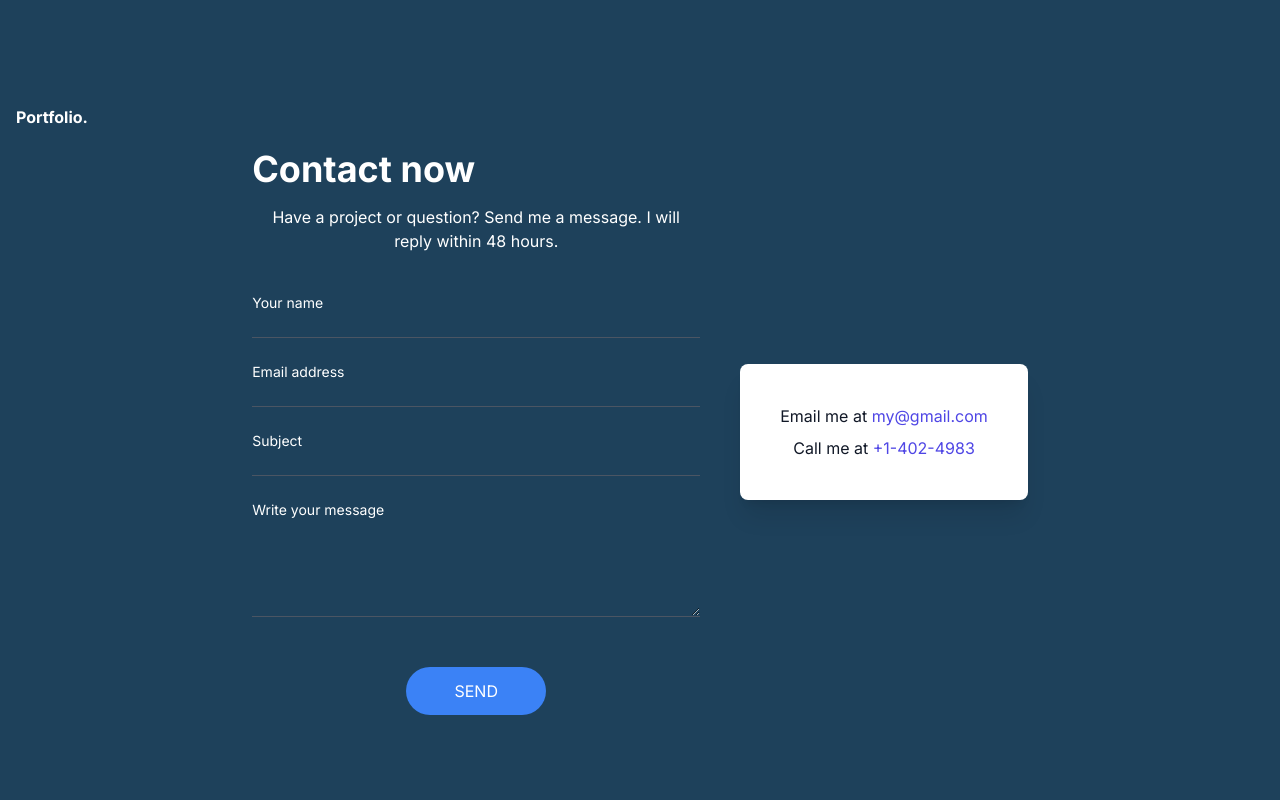
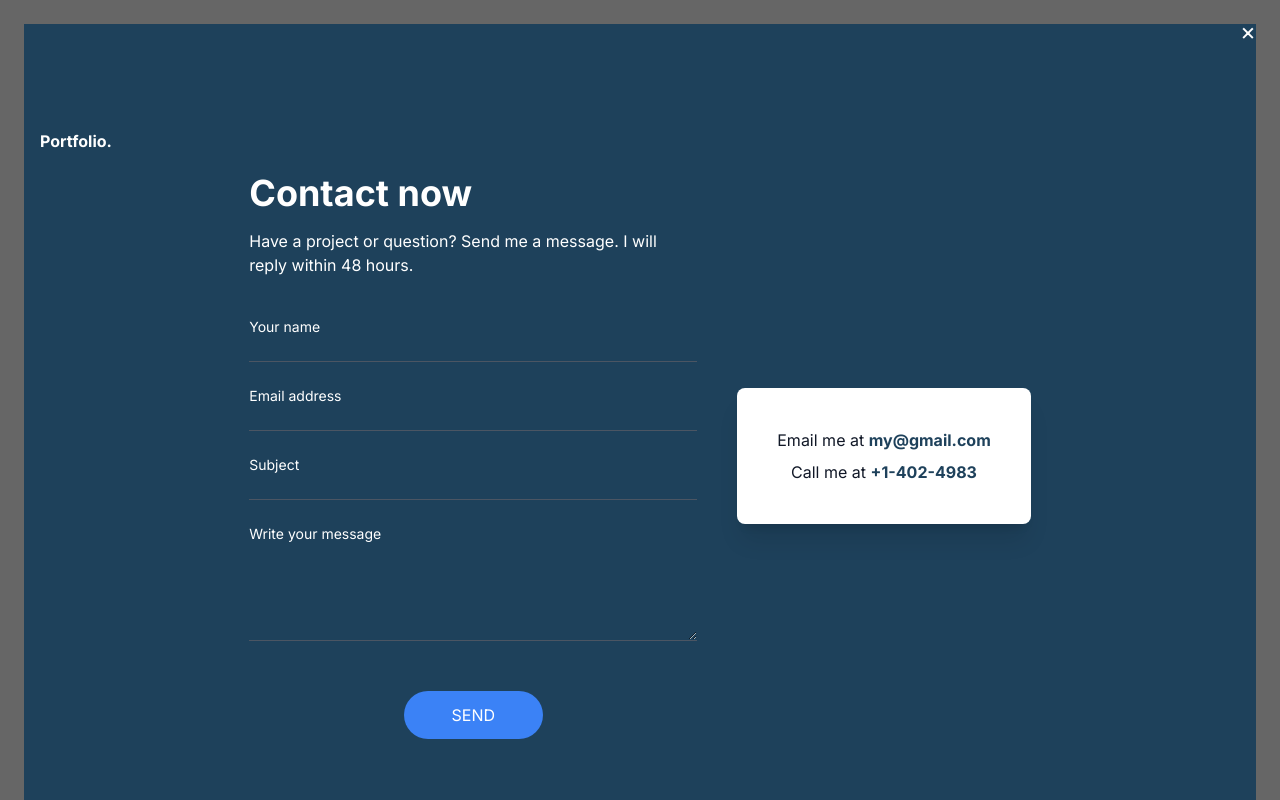
Before and after one commit to Elli2022/My-Headless-Wordpress-Portfolio, a Next.js app: page /contact in a window 1280 px wide. Built offline with nearby package versions, Linux system fonts and the light colour scheme.

Commit message:
fixed modal.tsx for contact and about

```diff
--- a/src/app/about/page.tsx
+++ b/src/app/about/page.tsx
@@ -1,12 +1,14 @@
 // src/app/contact/about.tsx
 import React from "react";
 import Link from "next/link";
+
 
 const AboutPage = () => {
   return (
     <div>
       <Link href="/home">Gå till Portfolio</Link>
       <h1>Om mig</h1>
+
     </div>
   );
 };
--- /dev/null
+++ b/src/app/components/Modal.tsx
@@ -0,0 +1,57 @@
+"use client"
+
+import { MouseEventHandler, useCallback, useEffect, useRef } from "react";
+import { useRouter } from "next/navigation";
+
+export default function Modal({ children }: { children: React.ReactNode }) {
+  const overlay = useRef(null);
+  const wrapper = useRef(null);
+  const router = useRouter();
+
+  const onDismiss = useCallback(() => {
+    router.push('/');
+  }, [router]);
+
+  const onClick: MouseEventHandler = useCallback(
+    (e) => {
+      if (e.target === overlay.current || e.target === wrapper.current) {
+        if (onDismiss) onDismiss();
+      }
+    },
+    [onDismiss, overlay, wrapper]
+  );
+
+  const onKeyDown = useCallback(
+    (e: KeyboardEvent) => {
+      if (e.key === "Escape") onDismiss();
+    },
+    [onDismiss]
+  );
+
+  useEffect(() => {
+    document.addEventListener("keydown", onKeyDown);
+    return () => document.removeEventListener("keydown", onKeyDown);
+  }, [onKeyDown]);
+
+  return (
+    <div
+      ref={overlay}
+      className="fixed inset-0 z-10 bg-black/60"
+      onClick={onClick}
+    >
+      <div
+        ref={wrapper}
+        className="relative p-6 mx-auto w-full h-full"
+      >
+        <button
+          onClick={onDismiss}
+          className="absolute top-4 right-6 text-white text-2xl"
+          aria-label="Close"
+        >
+          &times;
+        </button>
+        {children}
+      </div>
+    </div>
+  );
+}
--- a/src/app/contact/page.tsx
+++ b/src/app/contact/page.tsx
@@ -1,9 +1,16 @@
 // src/pages/contact.tsx
+"use client"
+
 import React from "react";
 import Link from "next/link";
+import { useRouter } from "next/navigation";
+import Modal from "../components/Modal";
+
+
 
 const ContactPage = () => {
   return (
+    <Modal>
 <div className="min-h-screen bg-[#1E415B] text-white flex flex-col justify-center">
       <div className="container mx-auto px-4">
         <div className="text-left py-5">
@@ -16,7 +23,7 @@ const ContactPage = () => {
           <div className="flex-1 max-w-md">
             <div className="text-center mb-10">
               <h1 className="text-4xl font-bold mb-4 text-left">Contact now</h1>
-              <p>
+              <p className="mb-4 text-left">
                 Have a project or question? Send me a message. I will reply within 48 hours.
               </p>
             </div>
@@ -60,10 +67,10 @@ const ContactPage = () => {
             <div className="bg-white text-gray-900 p-10 rounded-lg shadow-xl">
               <div className="text-center">
                 <p className="mb-2">
-                  Email me at <a href="mailto:my@gmail.com" className="text-indigo-600 hover:text-indigo-800">my@gmail.com</a>
+                  Email me at <a href="mailto:my@gmail.com" className="text-[#1E415B] font-bold">my@gmail.com</a>
                 </p>
                 <p>
-                  Call me at <a href="tel:+1-402-4983" className="text-indigo-600 hover:text-indigo-800">+1-402-4983</a>
+                  Call me at <a href="tel:+1-402-4983" className="text-[#1E415B] font-bold">+1-402-4983</a>
                 </p>
               </div>
             </div>
@@ -71,6 +78,7 @@ const ContactPage = () => {
         </div>
       </div>
     </div>
+    </Modal>
   );
 };
 
```
